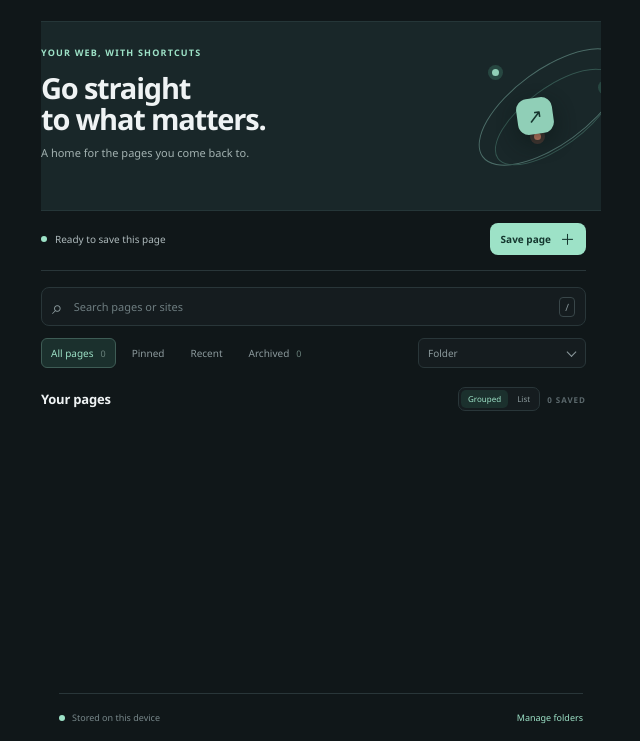
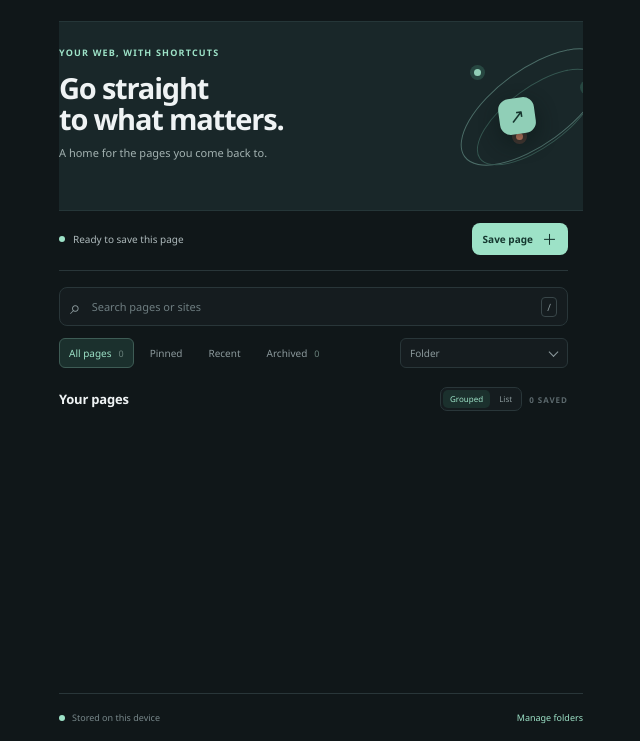
Before and after one commit to DYung26/pageport, a browser extension: page sidepanel.html in a window 1280 px wide. Shown: the part 59-800 px from the top of the page, without its empty margins (319-959 px from the left). Drawn offline with Linux system fonts and the light colour scheme.

Commit message:
fix: restore horizontal gutters in the scrolling panel
- Align the scroll layer with the fixed header and footer gutters.
- Preserve the hero section's edge-to-edge bleed inside the scroll layer.
- Keep scrollable cards, search, and filters inset from the panel edges.

```diff
--- a/sidepanel.css
+++ b/sidepanel.css
@@ -107,7 +107,10 @@ body {
 
 .scroll-content {
   position: absolute;
-  inset: 0;
+  top: 0;
+  left: 18px;
+  right: 18px;
+  bottom: 0;
   z-index: 1;
   overflow-y: auto;
   padding: 56px 0 calc(58px + env(safe-area-inset-bottom));
```
Also changed, not shown: tests/panel-layout.test.mjs (+8 -1 lines).
